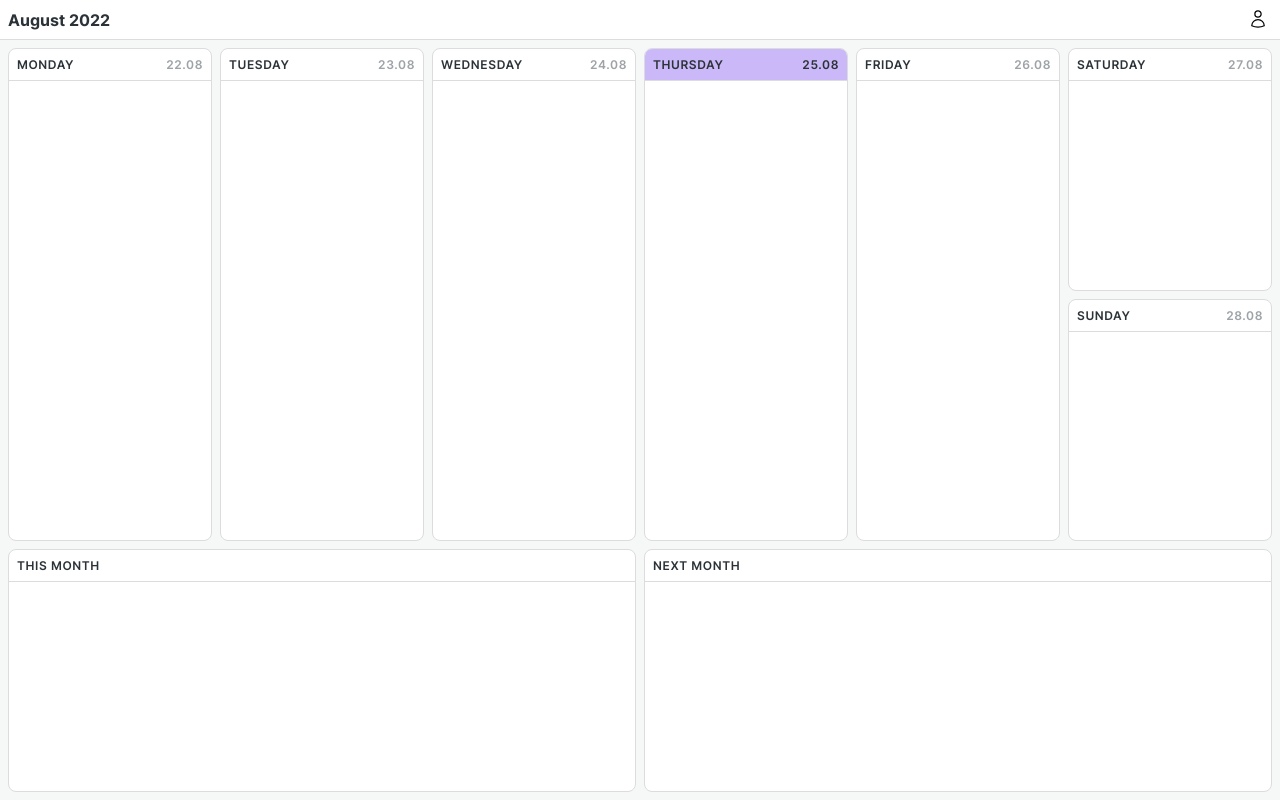
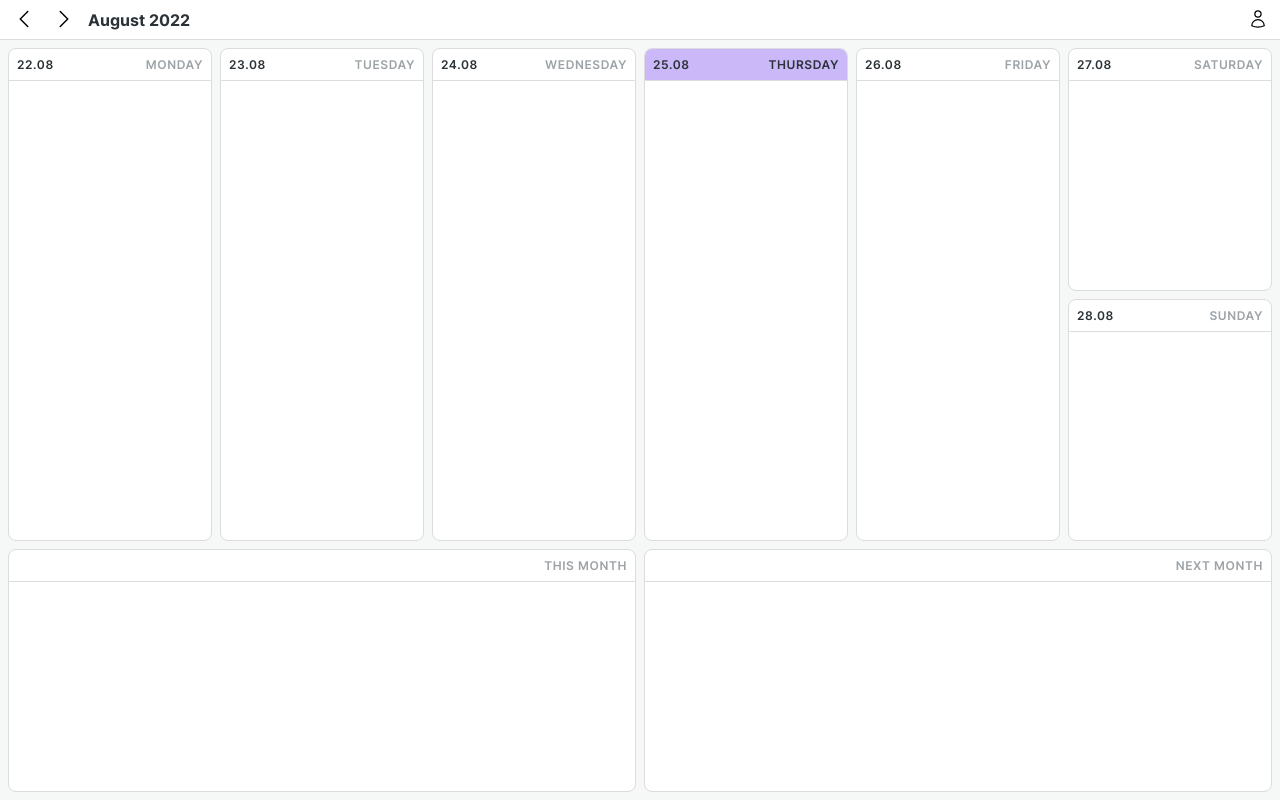
Before and after one commit to tatthien/weekly, a Vue app: page / in a window 1280 px wide. Built offline with nearby package versions, Linux system fonts and the light colour scheme; no server answers.

Commit message:
Allow to select next or last weekdate

```diff
--- a/src/App.vue
+++ b/src/App.vue
@@ -20,9 +20,12 @@
 import { ref, computed } from 'vue';
 import AppHeader from '@/components/AppHeader.vue';
 import Note from '@/components/Note.vue';
-import { format } from 'date-fns';
+import { format, addDays } from 'date-fns';
+import useCalendar from './composables/use-calendar';
+import { formatDateToId } from './utils/calendar';
 
-const today = ref(new Date());
+const { firstDateOfWeek } = useCalendar();
+
 const calendar = ref([
 	'Monday',
 	'Tuesday',
@@ -34,22 +37,17 @@ const calendar = ref([
 	'This Month',
 	'Next Month',
 ]);
-const mondayOfCurrentWeek = computed(() => {
-	const first = today.value.getDate() - today.value.getDay() + 1;
-	const monday = new Date(today.value.setDate(first));
-	return monday;
-});
+
 const list = computed(() => {
 	return calendar.value.map((item, index) => {
-		const weekDateTimestamp = new Date().setDate(mondayOfCurrentWeek.value.getDate() + index);
-		const weekDate = index <= 6 ? new Date(weekDateTimestamp) : null;
+		const weekDate = index <= 6 ? addDays(firstDateOfWeek.value, index) : null;
 		let weekDay = item.toLowerCase().replace(/\s/gm, '_');
 		let dateLabel = '';
 		if (weekDate !== null) {
 			dateLabel = format(weekDate, 'dd.MM');
 		}
 		return {
-			id: weekDate !== null ? `${weekDay}_${format(weekDate, 'dd_MM_yyyy')}` : weekDay,
+			id: weekDate !== null ? formatDateToId(weekDate) : weekDay,
 			weekDay,
 			weekDate,
 			title: item,
--- a/src/components/AppHeader.vue
+++ b/src/components/AppHeader.vue
@@ -1,14 +1,16 @@
 <script lang="ts" setup>
-import { ref, watch } from 'vue';
+import { computed, ref, watch } from 'vue';
 import { format } from 'date-fns';
 import { signInWithPopup, signOut, GoogleAuthProvider, onAuthStateChanged } from 'firebase/auth';
 import auth from '../utils/get-firebase-auth';
-import { UserIcon } from '@heroicons/vue/24/outline';
+import { UserIcon, ChevronLeftIcon, ChevronRightIcon } from '@heroicons/vue/24/outline';
 import WButton from '@/components/WButton.vue';
 import useUser from '../composables/use-user';
 import { latestLog, addLog } from '../composables/use-logs';
+import useCalendar from '../composables/use-calendar';
 
-const heading = format(new Date(), 'MMMM yyyy');
+const { nextWeek, prevWeek, firstDateOfWeek } = useCalendar();
+const heading = computed(() => format(firstDateOfWeek.value, 'MMMM yyyy'));
 const showDropdown = ref(false);
 const showLogs = ref(false);
 
@@ -54,6 +56,14 @@ function logOut() {
 	<header class="app-header">
 		<div class="app-header__inner">
 			<div class="left">
+				<div>
+					<WButton variant="ghost" icon class="mr-2" @click="prevWeek">
+						<ChevronLeftIcon />
+					</WButton>
+					<WButton variant="ghost" icon class="mr-2" @click="nextWeek">
+						<ChevronRightIcon />
+					</WButton>
+				</div>
 				<span class="font-bold">{{ heading }}</span>
 			</div>
 			<div class="right">
--- a/src/components/Note.vue
+++ b/src/components/Note.vue
@@ -1,8 +1,8 @@
 <template>
 	<label :for="id" :class="noteClasses">
 		<span class="heading">
-			<span>{{ title }}</span>
-			<span :class="[!isToday ? 'secondary' : '']">{{ props.dateLabel }}</span>
+			<span>{{ props.dateLabel }}</span>
+			<span :class="[!isToday ? 'secondary' : '']">{{ title }}</span>
 		</span>
 		<pre ref="highlightEl" class="editor highlight" v-html="highlightContent"></pre>
 		<textarea :id="id" ref="editorEl" v-model="content" class="editor textarea"></textarea>
@@ -19,6 +19,7 @@ import auth from '../utils/get-firebase-auth';
 import { ref, computed, nextTick, onMounted } from 'vue';
 import debounce from 'lodash/debounce';
 import { addLog } from '../composables/use-logs';
+import { formatDateToId } from '../utils/calendar';
 
 const BRACKETS = new Map([
 	['[', ']'],
@@ -42,7 +43,7 @@ const isMonth = computed(() => {
 	return props.id.indexOf('month') >= 0;
 });
 const isToday = computed(() => {
-	return today.value.getDay() === props.index + 1;
+	return formatDateToId(today.value) === props.id;
 });
 const noteClasses = computed(() => {
 	let classes = ['note', props.id.split('_')[0]];
--- /dev/null
+++ b/src/composables/use-calendar.ts
@@ -0,0 +1,20 @@
+import { ref } from 'vue';
+import { addDays, subDays, startOfWeek } from 'date-fns';
+
+const firstDateOfWeek = ref(startOfWeek(new Date(), { weekStartsOn: 1 }));
+
+export default function useCalendar() {
+	const nextWeek = () => {
+		firstDateOfWeek.value = addDays(firstDateOfWeek.value, 7);
+	};
+
+	const prevWeek = () => {
+		firstDateOfWeek.value = subDays(firstDateOfWeek.value, 7);
+	};
+
+	return {
+		firstDateOfWeek,
+		nextWeek,
+		prevWeek,
+	};
+}
--- a/src/styles/app.scss
+++ b/src/styles/app.scss
@@ -77,7 +77,7 @@ body {
     align-items: center;
     justify-content: space-between;
     height: 100%;
-    padding: .5rem .5rem;
+    padding: .5rem;
   }
 
   nav {
@@ -92,10 +92,10 @@ body {
 
   .user-avatar {
     padding: 0;
+    vertical-align: middle;
+    border: 3px solid transparent;
     border-radius: 50px;
-		border: 3px solid transparent;
     transition: border .2s ease-in-out;
-		vertical-align: middle;
 
     &:hover {
       border: 3px solid var(--color-border);
@@ -112,7 +112,8 @@ body {
   }
 }
 
-.right {
+.right,
+.left  {
   display: flex;
   align-items: center;
 }
--- a/src/styles/components.scss
+++ b/src/styles/components.scss
@@ -27,7 +27,6 @@
   }
 
   &-ghost {
-    padding: .25rem;
     background: transparent;
     &:hover {
       background: var(--color-button-ghost-hover);
@@ -35,8 +34,14 @@
   }
 
   &-icon {
+    padding: .25rem;
+
     span {
       font-size: 0;
+    }
+
+    svg {
+      width: 24px;
     }
   }
 
--- a/src/styles/note.scss
+++ b/src/styles/note.scss
@@ -38,6 +38,7 @@
     line-height: var(--heading-height);
     text-transform: uppercase;
     letter-spacing: .05em;
+    user-select: none;
     border-bottom: 1px solid var(--color-border);
   }
 
--- a/src/styles/utilities.scss
+++ b/src/styles/utilities.scss
@@ -4,3 +4,48 @@ $font-weight: ("normal": 400, "semibold": 600, "bold": 700);
     font-weight: $v;
   }
 }
+
+$space: (
+  "1": .25rem,
+  "2": .5rem,
+  "3": .75rem,
+  "4": 1rem,
+);
+
+@each $k, $v in $space {
+  .ml-#{$k} {
+    margin-left: $v;
+  }
+
+  .mr-#{$k} {
+    margin-right: $v;
+  }
+
+  .my-#{$k} {
+    margin-top: $v;
+    margin-bottom: $v;
+  }
+
+  .mx-#{$k} {
+    margin-right: $v;
+    margin-left: $v;
+  }
+
+  .pl-#{$k} {
+    padding-left: $v;
+  }
+
+  .pr-#{$k} {
+    padding-right: $v;
+  }
+
+  .py-#{$k} {
+    padding-top: $v;
+    padding-bottom: $v;
+  }
+
+  .px-#{$k} {
+    padding-right: $v;
+    padding-left: $v;
+  }
+}
--- /dev/null
+++ b/src/utils/calendar.ts
@@ -0,0 +1,5 @@
+import { format } from 'date-fns';
+
+export function formatDateToId(date: Date) {
+	return format(date, 'EEEE_dd_MM_yyyy').toLocaleLowerCase();
+}
```
Lines whose indentation alone changed are shown as unchanged.
